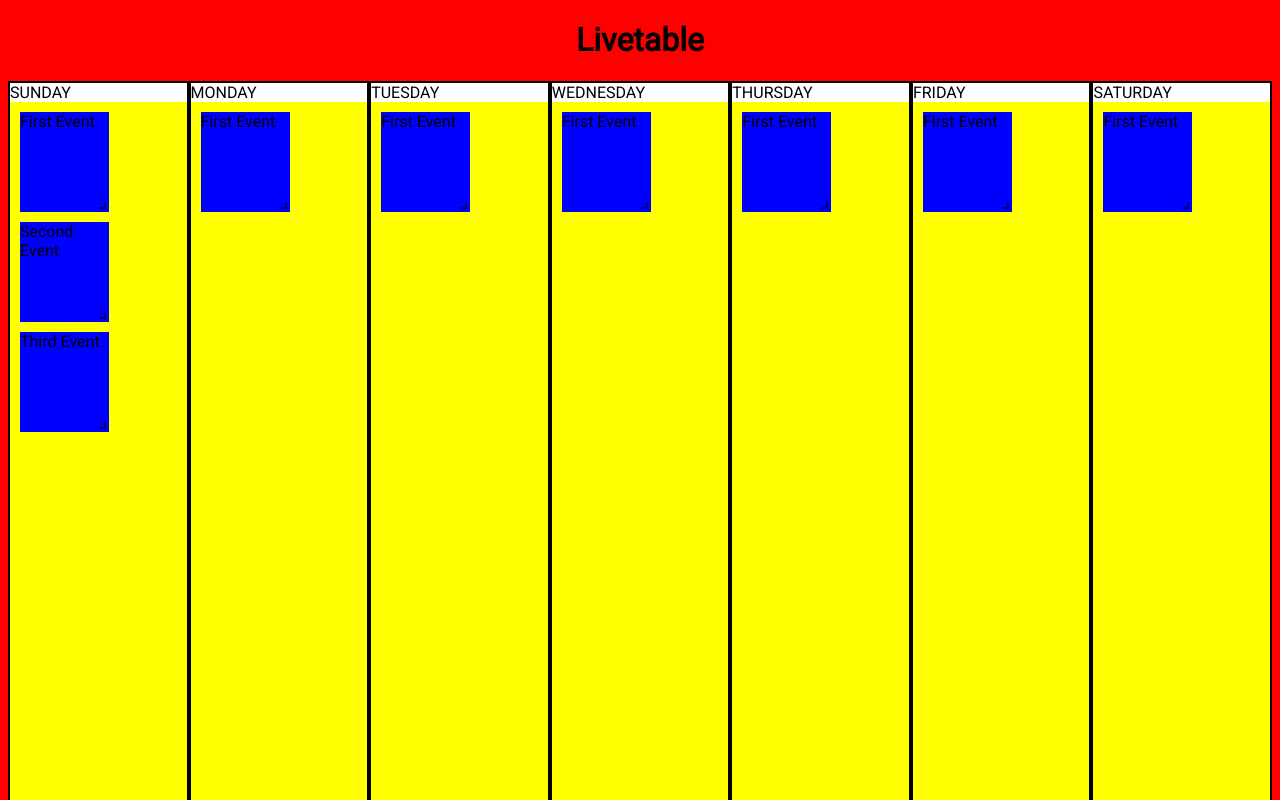
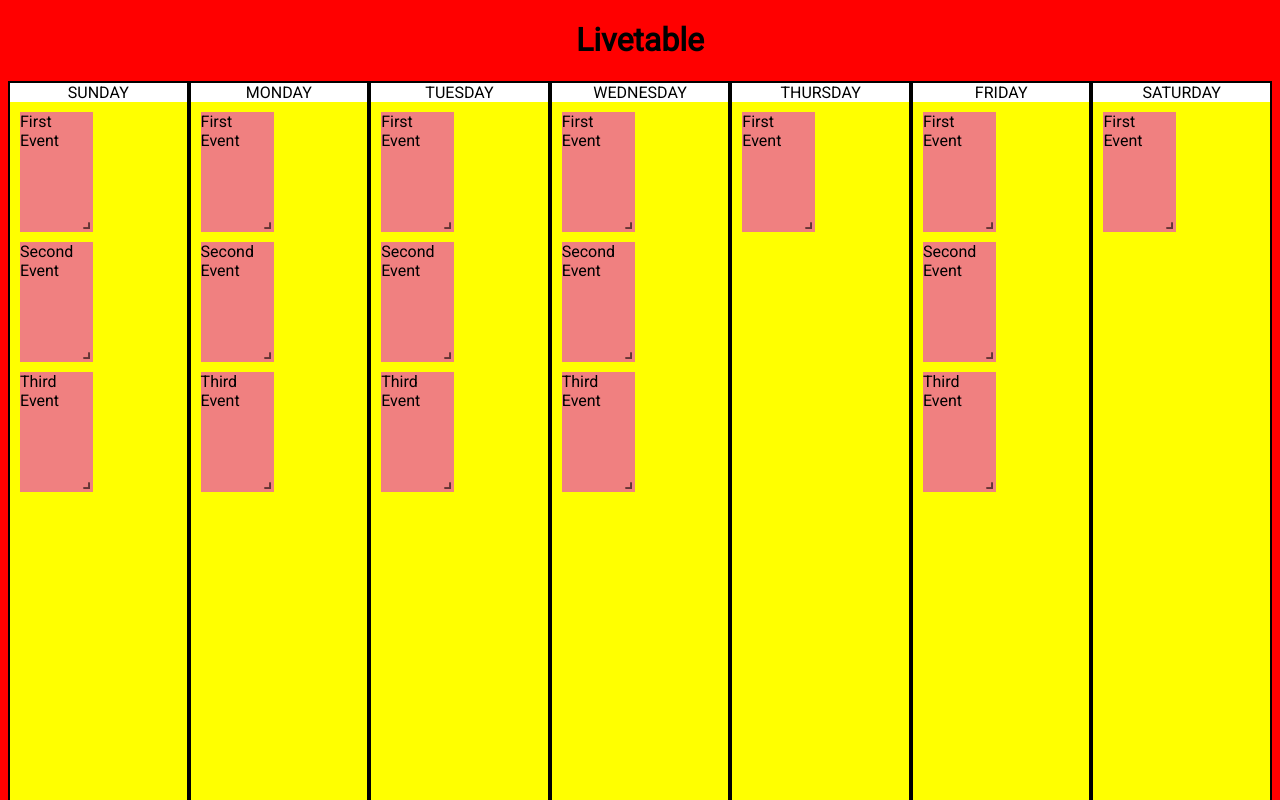
Before and after one commit to himanshuc3/LiveTable, a React (Create React App) app in the folder client/: page / in a window 1280 px wide. Shown: the top 800 px of the page. Built offline with nearby package versions, Linux system fonts and the light colour scheme.

Commit message:
Fix grid tiles layout issue.

```diff
--- a/client/src/components/App.js
+++ b/client/src/components/App.js
@@ -29,6 +29,16 @@
           "eventName": "First Event",
           "startTime":11,
           "endTime": 12,
+        },
+        {
+          "eventName": "Second Event",
+          "startTime":1,
+          "endTime": 3,
+        },
+        {
+          "eventName": "Third Event",
+          "startTime":2,
+          "endTime": 3,
         }
       ],
       "TUESDAY":[
@@ -36,6 +46,16 @@
           "eventName": "First Event",
           "startTime":11,
           "endTime": 12,
+        },
+        {
+          "eventName": "Second Event",
+          "startTime":1,
+          "endTime": 3,
+        },
+        {
+          "eventName": "Third Event",
+          "startTime":2,
+          "endTime": 3,
         }
       ],
       "WEDNESDAY":[
@@ -43,6 +63,16 @@
           "eventName": "First Event",
           "startTime":11,
           "endTime": 12,
+        },
+        {
+          "eventName": "Second Event",
+          "startTime":1,
+          "endTime": 3,
+        },
+        {
+          "eventName": "Third Event",
+          "startTime":2,
+          "endTime": 3,
         }
       ],
       "THURSDAY":[
@@ -57,6 +87,16 @@
           "eventName": "First Event",
           "startTime":11,
           "endTime": 12,
+        },
+        {
+          "eventName": "Second Event",
+          "startTime":1,
+          "endTime": 3,
+        },
+        {
+          "eventName": "Third Event",
+          "startTime":2,
+          "endTime": 3,
         }
       ],
       "SATURDAY":[
@@ -78,7 +118,7 @@
     return (
       <div className="App">
         <h1 style={{textAlign:"center"}}>Livetable</h1>
-        <div class="livetable">
+        <div className="livetable">
           <WeekContainer timetable = {this.state.timetable}/>
         </div>
       </div>
--- a/client/src/components/EventsContainer.js
+++ b/client/src/components/EventsContainer.js
@@ -10,7 +10,7 @@
         // }
 
         return (
-            <div class="events_container">
+            <div className="events_container">
                 <GridTiles eventsArray = {this.props.eventsArray}/>
             </div>
         );
--- a/client/src/components/GridTiles.js
+++ b/client/src/components/GridTiles.js
@@ -1,5 +1,7 @@
 import React, { Component } from 'react';
-import GridLayout from 'react-grid-layout';
+import { Responsive, WidthProvider } from 'react-grid-layout';
+
+const ResponsiveGridLayout = WidthProvider(Responsive);
 
 //Grid css
 require('../../node_modules/react-grid-layout/css/styles.css');
@@ -13,25 +15,25 @@
       // ];
       let layout = this.props.eventsArray.map((obj,index) => {
         return {
-          i:index,
+          i:`${index}`,
           x: 0,
           y: obj.startTime,
-          w: 2,
-          h: obj.endTime - obj.startTime,
-          static: true
+          w: 1.7,
+          h: obj.endTime - obj.startTime
         }
       });
 
       let renderTile = this.props.eventsArray.map((obj,index) => {
         return (
-          <div key={index} style={{backgroundColor:"blue"}}>{obj.eventName}</div>
+          <div key={index} style={{backgroundColor:"lightcoral"}}>{obj.eventName}</div>
         );
       });
 
       return (
-        <GridLayout className="layout" layout={layout} cols={12} rowHeight={100} width={1200}>
+        <ResponsiveGridLayout className="layout" layout={layout} verticalCompact={true} margin={[10, 10]} cols={{lg: 12, md: 10, sm: 6, xs: 4, xxs: 2}}  rowHeight={120} width={1200}>
+          {/* breakpoints={{lg: 1200}} */}
           {renderTile}
-        </GridLayout>
+        </ResponsiveGridLayout>
       )
     }
   }
--- a/client/src/components/WeekContainer.js
+++ b/client/src/components/WeekContainer.js
@@ -7,10 +7,10 @@
     render() {
 
         let daysOfWeek = ["SUNDAY", "MONDAY", "TUESDAY", "WEDNESDAY", "THURSDAY", "FRIDAY", "SATURDAY"];
-        let renderDayContainer = daysOfWeek.map(day => {
+        let renderDayContainer = daysOfWeek.map((day, index) => {
             return (
-                <div class="day_container">
-                    <div className="day">{day}</div>
+                <div key={index} className="day_container">
+                    <div className="day" style={{textAlign:"center"}}>{day}</div>
                     <EventsContainer eventsArray={this.props.timetable[day]} />
                     {/* {this.props.timetable["SUNDAY"]} */}
                 </div>
```
